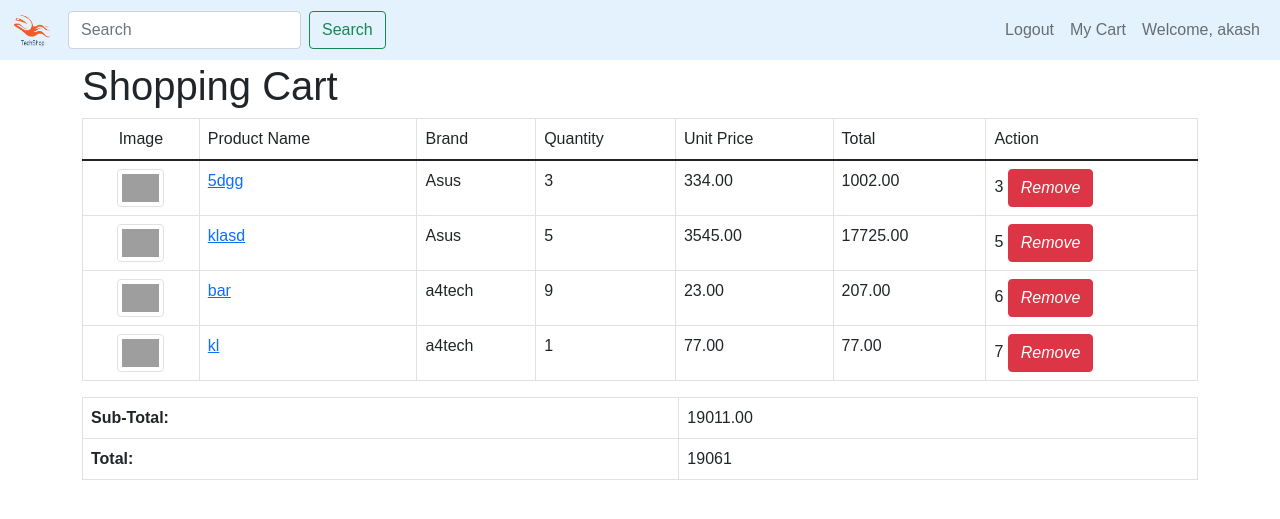
After one commit to SajibBA/Techshop, a Django app: page /view_cart in a window 1280 px wide. The commit adds this page. Shown: the top 519 px of the page. Run offline with Django 3.2, Linux system fonts and the light colour scheme; a user stored in the database is signed in; data comes from the database, SQL or seed files in the repository; both versions use the stored data as it was after the commit; parts of the project's set-up code (start-up, migrations or seed data) failed here and were passed over; some libraries are stand-ins or nearby versions; grey boxes are pictures that could not be loaded.

Commit message:
Shoping Cart added

```diff
--- a/shop/models.py
+++ b/shop/models.py
@@ -1,4 +1,6 @@
 from django.db import models
+from django.contrib.auth.models import AbstractUser , User
+
 
 # Create your models here.
 
@@ -43,3 +45,11 @@ class Product(models.Model):
 
     def __str__(self):
         return self.name
+
+
+class CartProduct(models.Model):
+    product = models.ForeignKey(Product, related_name='product', on_delete=models.CASCADE, )
+    buyer = models.ForeignKey(User, related_name='buyer', on_delete=models.CASCADE, )
+    quantity = models.DecimalField( max_digits=8, decimal_places=0)
+    unit_cost = models.DecimalField( max_digits=8, decimal_places=2)
+    total_cost = models.DecimalField( max_digits=8, decimal_places=2)
--- a/shop/urls.py
+++ b/shop/urls.py
@@ -1,4 +1,4 @@
-from django.urls import path, include
+from django.urls import path, include, re_path
 from  . import  views
 from .views import *
 
@@ -9,7 +9,13 @@ urlpatterns = [
          views.view_sub_category_products, name='view_sub_category_products'),
      path('view_product_details/<pk>/',
          views.view_product_details, name='view_product_details'),
-     path(r'^product$', searchproduct, name='searchproduct'),
+     re_path(r'^product$', searchproduct, name='searchproduct'),
+     path('add_product_to_cart/<pk>/',
+         views.add_product_to_cart, name='add_product_to_cart'),
+     path('view_cart',
+         views.view_cart, name='view_cart'),
+     path('delete_product_from_cart/<pk>/',
+         views.delete_product_from_cart, name='delete_product_from_cart'),
 
 
 ]
--- a/shop/views.py
+++ b/shop/views.py
@@ -1,8 +1,9 @@
+from asyncio.windows_events import NULL
 from unicodedata import category
 from django.http import Http404
-from django.shortcuts import render
 from .models import *
 from django.db.models import Q
+from django.shortcuts import redirect, get_object_or_404, render
 
 # Create your views here.
 
@@ -66,11 +67,11 @@ def view_product_details(request, pk):
     return render(request, 'shop/product_details.html', context)
 
 
+# Search Product
 
 def searchproduct(request):
     if request.method == 'GET':
-        query= request.GET.get('q')
-
+        query= request.GET.get('q')         # Get the text from searchbar
         submitbutton= request.GET.get('submit')
 
         brand = Brand.objects.all()
@@ -78,16 +79,19 @@ def searchproduct(request):
         category = Category.objects.all()
         sub_category = SubCategory.objects.all()
         nonemty_sub_category = []
-        for sub_categorys in  sub_category:
-            for products in product:
-                if sub_categorys == products.sub_category:
-                    nonemty_sub_category.append(sub_categorys)
-                    break
 
         if query is not None:
+            if query == "":             # If search get empty or null value redirect homepage
+                return redirect('home')
             lookups= Q(name__icontains=query)
 
-            product= Product.objects.filter(lookups).order_by('category').distinct()
+            product= Product.objects.filter(lookups).order_by('category')
+
+            for sub_categorys in  sub_category:
+                for products in product:
+                    if sub_categorys == products.sub_category:
+                        nonemty_sub_category.append(sub_categorys)
+                        break
 
             context={'product': product,
                     'submitbutton': submitbutton, 'brand': brand, 'category': category,
@@ -96,7 +100,55 @@ def searchproduct(request):
             return render(request, 'shop/search.html', context)
 
         else:
-            return render(request, 'shop/search.html')
+            return render(request, 'shop/home.html')
 
     else:
-        return render(request, 'shop/search.html')
+        return render(request, 'shop/home.html')
+
+
+# Product adding to Cart
+
+def add_product_to_cart(request, pk):
+    try:
+        product = Product.objects.get(pk=pk)
+    except Product.DoesNotExist:
+        raise Http404
+    brand = Brand.objects.all()
+    category = Category.objects.all()
+    sub_category = SubCategory.objects.all()
+
+    if request.POST:
+            quantity = int(request.POST['quantity'])
+
+            CartProduct.objects.get_or_create(
+                buyer=request.user,
+                product=product,
+                quantity=quantity,
+                unit_cost = product.discount_price,
+                total_cost = product.discount_price * quantity,
+            )
+            return redirect('view_cart')
+
+    context = {'product': product, 'brand': brand, 'category': category,
+               'sub_category': sub_category, }
+    return render(request, 'shop/adding_to_cart.html', context)
+
+
+
+#Products added in cart so far
+
+def view_cart(request):
+    cartProduct = CartProduct.objects.filter(buyer=request.user)
+    end_total_cost = 0
+    for products in cartProduct:
+        end_total_cost = end_total_cost + products.total_cost
+    return render(request, 'shop/cart.html', {'cartProduct': cartProduct, 'end_total_cost': end_total_cost,})
+
+
+
+# Delete selected product from cart
+
+def delete_product_from_cart(request, pk):
+    cartProduct = get_object_or_404(CartProduct, pk=pk)
+    cartProduct.delete()
+    return redirect("view_cart")
--- a/static/css/shop.css
+++ b/static/css/shop.css
@@ -204,6 +204,18 @@ body {
   font-size: 18px;
 }
 
+a.button {
+  border: none;
+  outline: 0;
+  padding: 12px;
+  color: white;
+  background-color: #000;
+  text-align: center;
+  cursor: pointer;
+  width: 100%;
+  font-size: 18px;
+}
+
 .cardcustom button:hover {
   opacity: 0.7;
 }
--- a/techshop/settings.py
+++ b/techshop/settings.py
@@ -39,6 +39,7 @@ INSTALLED_APPS = [
     'django.contrib.staticfiles',
 
     'crispy_forms',
+    'mathfilters',
 
     'shop',
     'account',
--- a/templates/account/login.html
+++ b/templates/account/login.html
@@ -10,10 +10,10 @@
   <form method="POST">
     {% csrf_token %}
     {{ login_form|crispy }}
-    <button class="btn btn-primary" type="submit">Login</button>
+    <button class="btn btn-primary" type="submit" style="margin: 5px;">Login</button>
     <a href="/password_reset">Forgot password?</a>
   </form>
-  <p class="text-center">Don't have an account? <a href="/register">Create an account</a>.</p>
+  <p class="text-left">Don't have an account? <a href="/register">Create an account</a>.</p>
 </div>
 
 {% endblock %}
--- a/templates/base.html
+++ b/templates/base.html
@@ -44,6 +44,9 @@
           <a class="nav-link" href="/logout">Logout</a>
         </li>
         <li class="nav-item">
+          <a class="nav-link" href="{% url 'view_cart' %}">My Cart</a>
+        </li>
+        <li class="nav-item">
           <a class="nav-link" href="#">Welcome, {{user.username}}</a>
         </li>
       {% else %}
--- /dev/null
+++ b/templates/shop/cart.html
@@ -0,0 +1,62 @@
+
+{% extends 'base.html' %}
+
+{% load mathfilters %}
+
+{% block content %}
+
+<section class="bg-bt-gray p-tb-15">
+    <div class="container">
+        <div class="content ws-box p-15">
+            <h1 class="title">Shopping Cart                            </h1>
+                <div class="table-responsive">
+                    <table class="table table-bordered cart-table bg-white">
+                        <thead>
+                        <tr>
+                            <td class="text-center rs-none">Image</td>
+                            <td class="text-left">Product Name</td>
+                            <td class="text-left rs-none">Brand</td>
+                            <td class="text-left">Quantity</td>
+                            <td class="text-right rs-none">Unit Price</td>
+                            <td class="text-right">Total</td>
+                            <td class="text-right">Action</td>
+                        </tr>
+                        </thead>
+                        <tbody>
+                            {% for products in cartProduct %}
+                        <tr>
+                            <td class="text-center rs-none">
+                                <a href="{% url 'view_product_details' products.product.pk %}"><img src="{{ products.product.product_pic.url }}" width="47"
+                                height="47" alt="HTML5" class="img-thumbnail"></a>
+                            </td>
+                            <td class="text-left"><a href="{% url 'view_product_details' products.product.pk %}">{{ products.product.name }}</a></td>
+                            <td class="text-left rs-none">{{ products.product.brand }}</td>
+                            <td class="text-left">{{ products.quantity }}</td>
+                            <td class="text-right">{{ products.product.discount_price}} </td>
+                            <td class="text-right rs-none">{{ products.total_cost }}</td>
+                            <td class="text-right rs-none"><span class="input-group-btn">{{products.pk}}
+                                <a href="{% url 'delete_product_from_cart' products.pk %}"><button type="button" data-toggle="tooltip" title="Remove" class="btn btn-danger" );"><i class="material-icons">Remove</i></button></a></span></div></td></td>
+
+                        </tr>
+                        {% endfor %}
+                        </tbody>
+                    </table>
+                </div>
+            <div class="row">
+                <div class="col-sm-12">
+                    <table class="table table-bordered bg-white cart-total">
+                                                <tbody><tr>
+                            <td class="text-right"><strong>Sub-Total:</strong></td>
+                            <td class="text-right amount">{{end_total_cost}}</td>
+                        </tr>
+                                                <tr>
+                            <td class="text-right"><strong>Total:</strong></td>
+                            <td class="text-right amount">{{end_total_cost|add:50.00}}</td>
+                        </tr>
+                                            </tbody></table>
+                </div>
+            </div>
+
+
+
+{% endblock %}
--- a/templates/shop/home.html
+++ b/templates/shop/home.html
@@ -50,7 +50,8 @@
                   <p class="p-item-price-special">Special Price: {{ products.discount_price }} Tk</p>
                 </div>
               </div>
-          <p class="cardcustom"><button>Add to Cart</button></p>
+          <p class="cardcustom">
+            <button onclick="location.href=`{% url 'add_product_to_cart' products.pk %}` " type="button">Add to Cart</button></p>
         </div>
         </div>
 
--- a/templates/shop/search.html
+++ b/templates/shop/search.html
@@ -66,7 +66,7 @@
 
 
 {% else %}
-There is no product with this name
+<div class="p-item-details">There is no product with this name .</div>
 {% endif %}
 {% endif %}
 
--- a/templates/shop/sub_category_products.html
+++ b/templates/shop/sub_category_products.html
@@ -49,9 +49,10 @@
             <p class="p-item-price-special">Special Price: {{ products.discount_price }} Tk</p>
           </div>
         </div>
-    <p class="cardcustom"><button>Add to Cart</button></p>
+    <p class="cardcustom"><button onclick="location.href=`{% url 'add_product_to_cart' products.pk %}` " type="button">Add to Cart</button></p>
   </div>
   </div>
+
 
 
   {% endif %}
```
Also changed, not shown: templates/shop/adding_to_cart.html (added, +54 -0 lines), templates/shop/product_details.html (+5 -3 lines), db.sqlite3.
